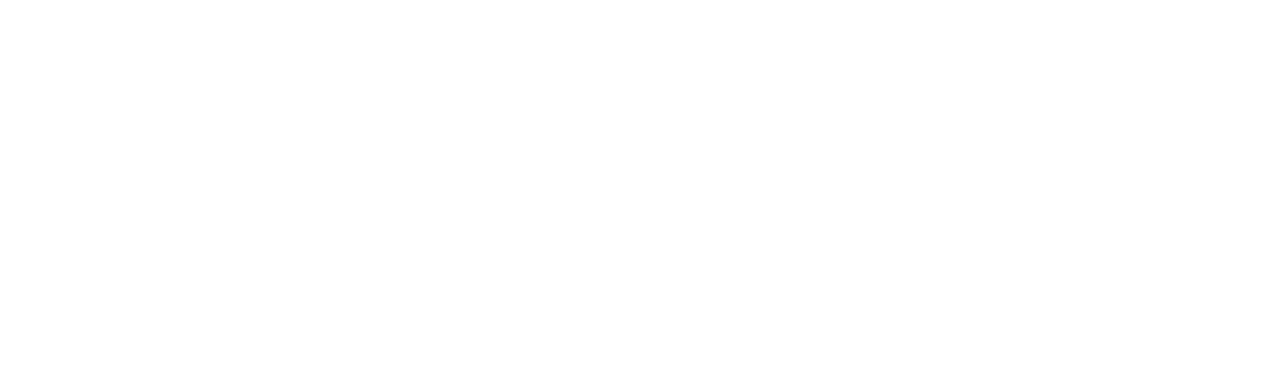
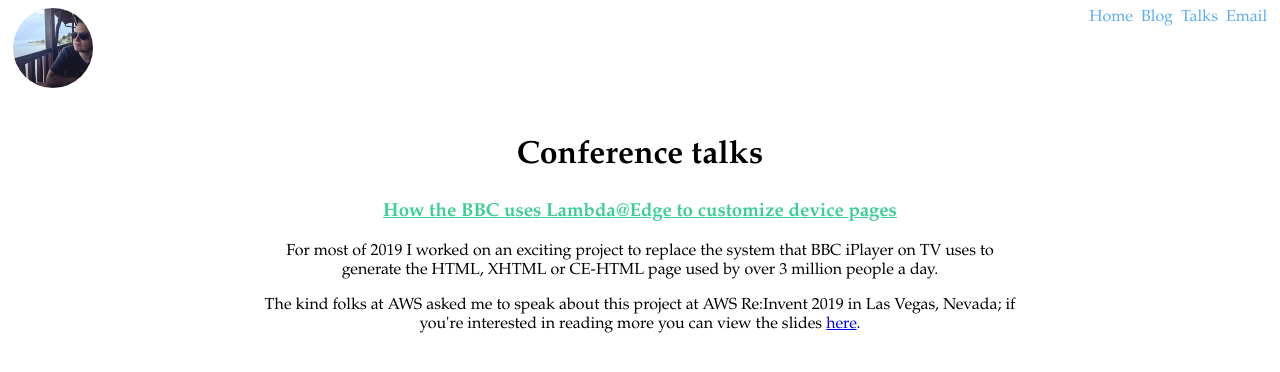
Before and after one commit to AlexChesters/cheste.rs, a React app in the folder static/: page /talks in a window 1280 px wide. Shown: the top 372 px of the page. Built offline with nearby package versions, Linux system fonts and the light colour scheme.

Commit message:
add talks page

```diff
--- a/static/src/components/page-skeleton/index.jsx
+++ b/static/src/components/page-skeleton/index.jsx
@@ -9,6 +9,7 @@
       <header className='header'>
         <img className='avatar' src='/assets/img/me.jpg' alt='Image of Alex Chesters' />
         <a href='mailto:alex@cheste.rs' className='header__item header__item--right-aligned blue'>Email</a>
+        <a href='/talks' className='header__item header__item--right-aligned blue'>Talks</a>
         <a href='/blog' className='header__item header__item--right-aligned blue'>Blog</a>
         <a href='/' className='header__item header__item--right-aligned blue'>Home</a>
       </header>
--- a/static/src/router.jsx
+++ b/static/src/router.jsx
@@ -6,6 +6,7 @@
 import Home from './routes/home'
 import BlogPreview from './routes/blog-preview'
 import BlogEntry from './routes/blog-entry'
+import Talks from './routes/talks'
 
 export default function router () {
   return (
@@ -14,6 +15,7 @@
         <Route exact path='/' component={Home} />
         <Route exact path='/blog' component={BlogPreview} />
         <Route path='/blog/:entry' component={BlogEntry} />
+        <Route path='/talks' component={Talks} />
       </Switch>
     </Router>
   )
--- /dev/null
+++ b/static/src/routes/talks/index.jsx
@@ -0,0 +1,32 @@
+import React from 'react'
+
+import PageSkeleton from '../../components/page-skeleton'
+
+import './index.scss'
+
+export default function Talks () {
+  return (
+    <PageSkeleton>
+      <section className='talks'>
+        <h1 className='title'>Conference talks</h1>
+        <section className='post__list'>
+          <h1>
+            <a href='/assets/slides/net312.pdf' className='post__list-item--title'>
+              How the BBC uses Lambda@Edge to customize device pages
+            </a>
+          </h1>
+          <p>
+            For most of 2019 I worked on an exciting project to replace the
+            system that BBC iPlayer on TV uses to generate the HTML, XHTML or
+            CE-HTML page used by over 3 million people a day.
+          </p>
+          <p>
+            The kind folks at AWS asked me to speak about this project at AWS
+            Re:Invent 2019 in Las Vegas, Nevada; if you're interested in reading
+            more you can view the slides <a href='/assets/slides/net312.pdf'>here</a>.
+          </p>
+        </section>
+      </section>
+    </PageSkeleton>
+  )
+}
--- /dev/null
+++ b/static/src/routes/talks/index.scss
@@ -0,0 +1,25 @@
+@import '../../styles/variables.scss';
+@import '../../styles/colors.scss';
+
+.talks {
+  text-align: center;
+
+  @media screen and (max-width: map-get($map: $variables, $key: break-large)) {
+    width: 80%;
+  }
+
+  width: 60%;
+  margin: 0 auto;
+  padding-top: 1em;
+  padding-bottom: 1em;
+
+  & .post__list {
+    &-item--title {
+      color: map-get($map: $colors, $key: green);
+
+      &:hover {
+        color: darken(map-get($map: $colors, $key: green), 15%);
+      }
+    }
+  }
+}
```
Also changed, not shown: 1 other file (tests, documents, lock files or other folders).
